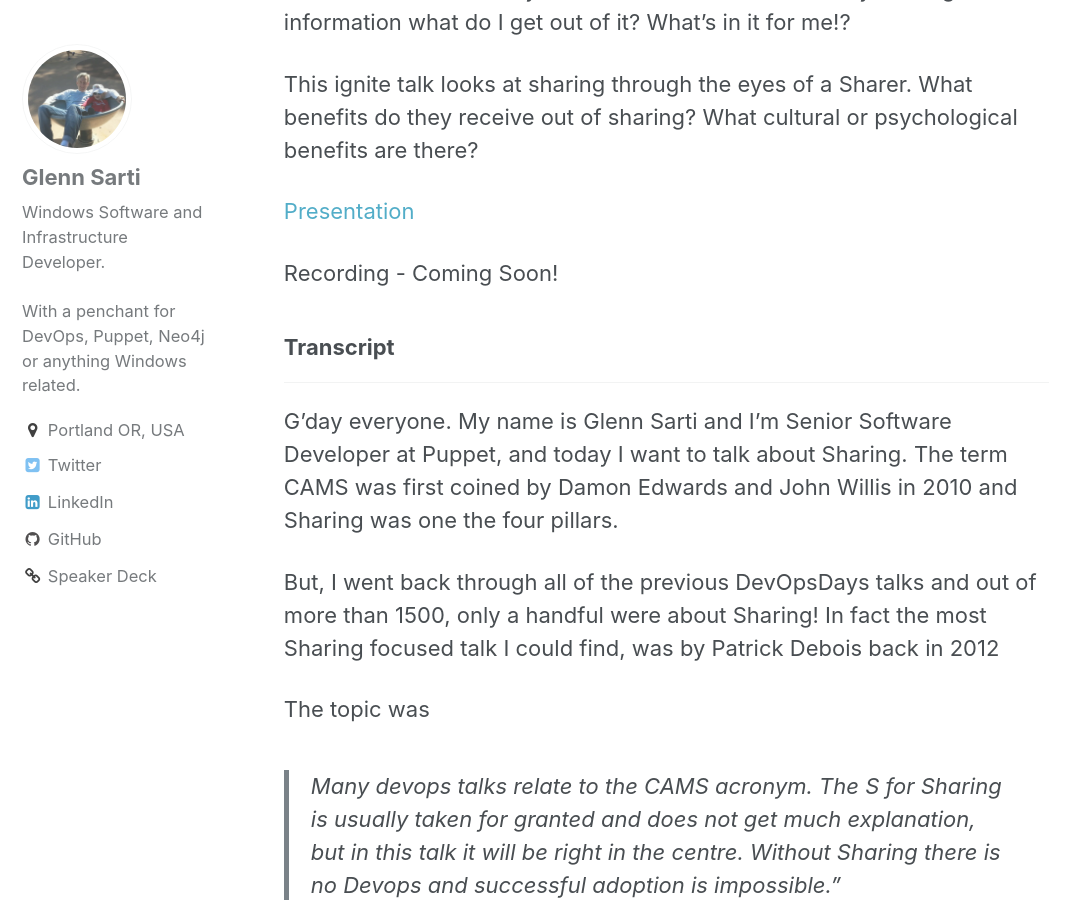
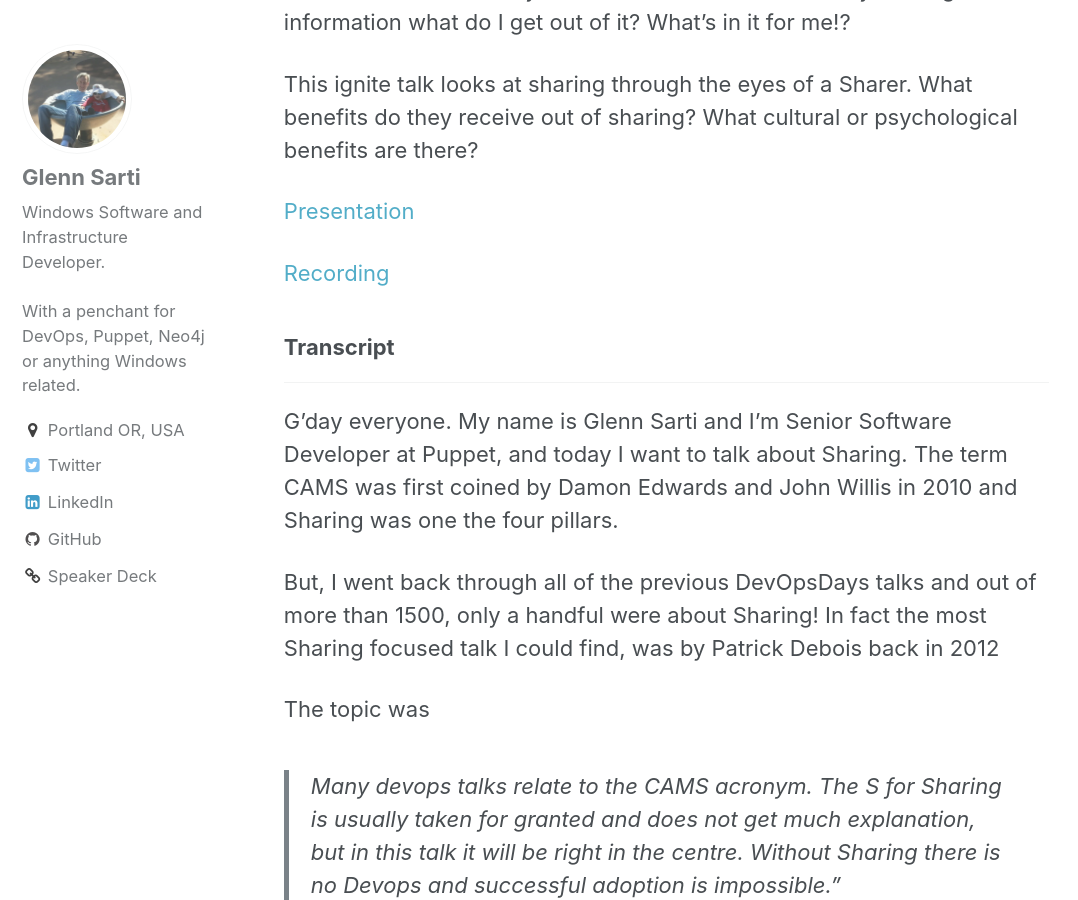
Before and after one commit to glennsarti/glennsarti.github.io, a Jekyll site: the page built from _posts/2017-04-26-sharing-whats-in-it-for-me-dodsea.md, in a window 1280 px wide and 900 px high, scrolled down 725 px. Shown: the whole window, without its empty margins (0-1078 px from the left). Built offline with Jekyll 4.4.1, drawn with Linux system fonts in a browser that asks for light colours; comment, search, counter and statistics services are not loaded; some of the changed text lies outside the part shown.

Commit message:
Update sharing presentation with the recording

```diff
--- a/_posts/2017-04-26-sharing-whats-in-it-for-me-dodsea.md
+++ b/_posts/2017-04-26-sharing-whats-in-it-for-me-dodsea.md
@@ -26,7 +26,7 @@ This ignite talk looks at sharing through the eyes of a Sharer. What benefits do
 
 [Presentation](https://speakerdeck.com/glennsarti/sharing-whats-in-it-for-me)
 
-Recording - Coming Soon!
+[Recording](https://confreaks.tv/videos/devopsdaysseattle2017-sharing-what-s-in-it-for-me)
 
 ### Transcript
 
```
Also changed, not shown: other parts of _posts/2017-04-26-sharing-whats-in-it-for-me-dodsea.md (+1 -1 lines).
